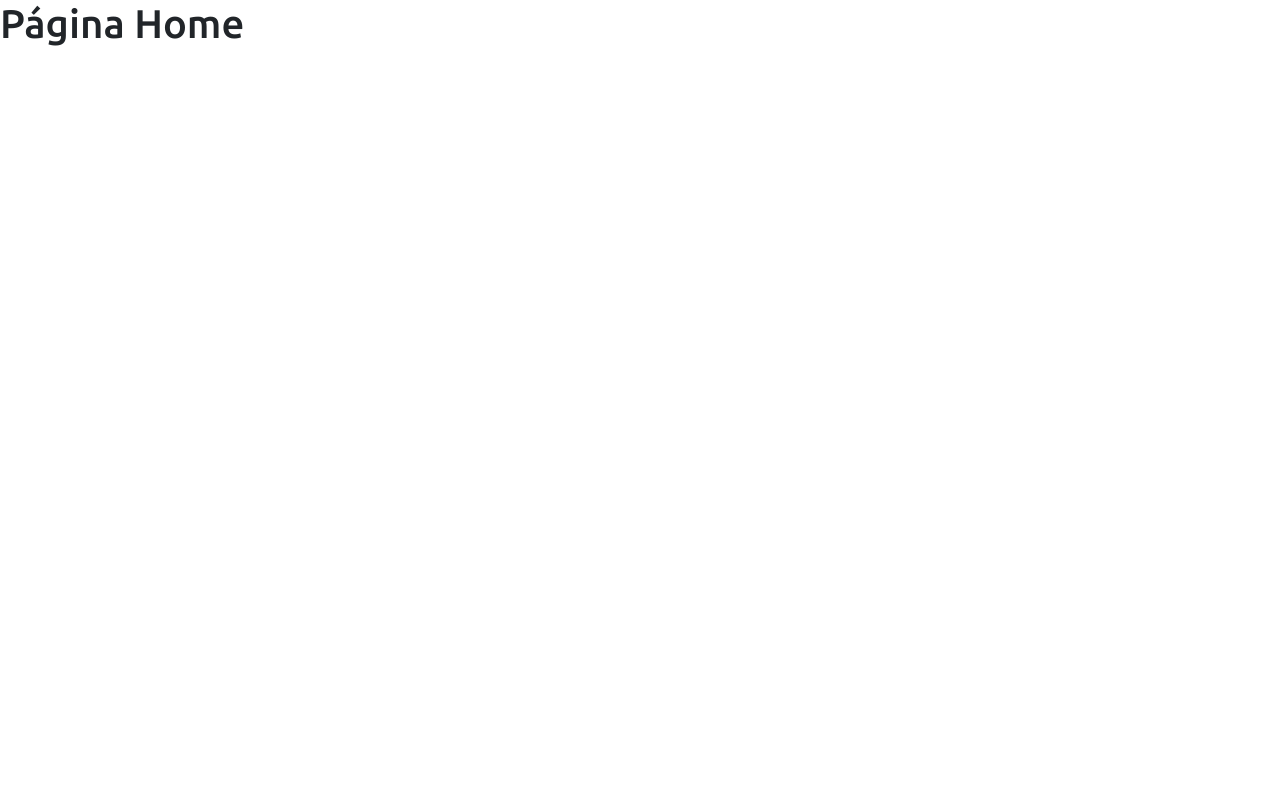
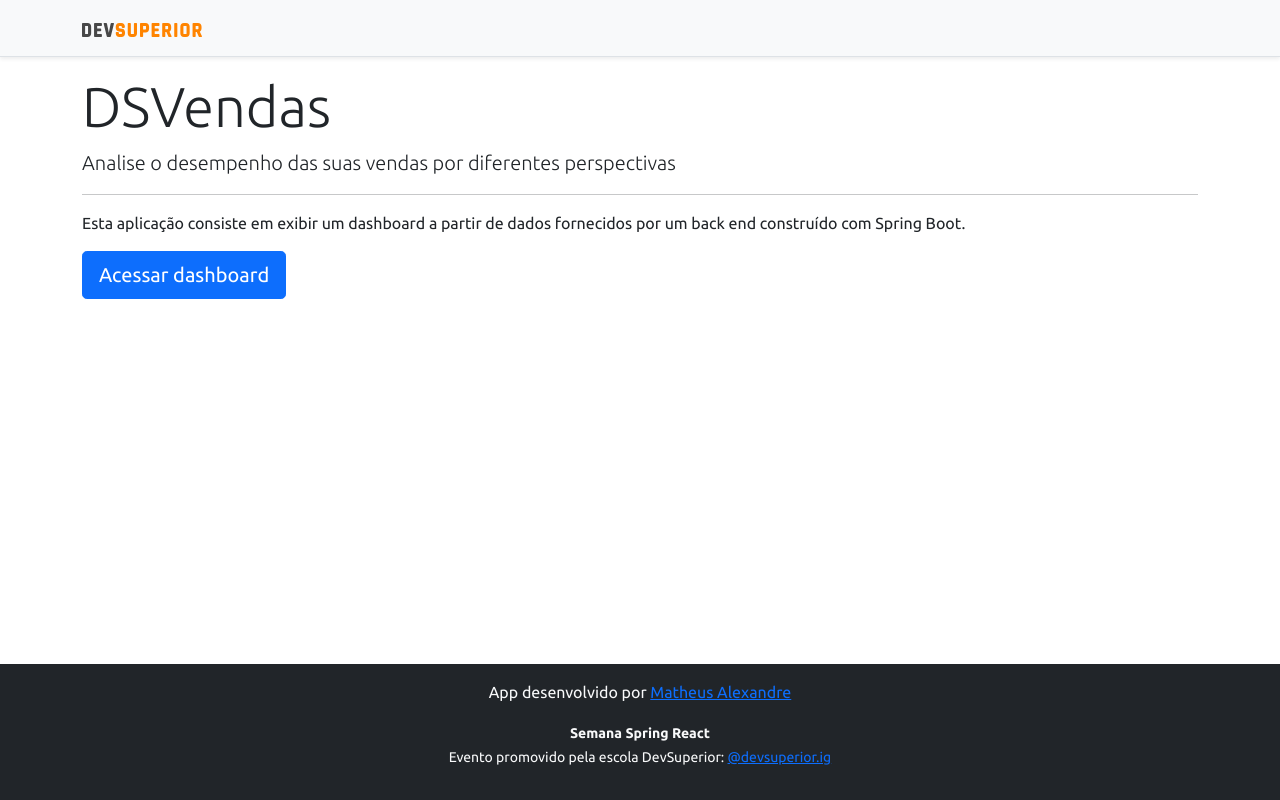
Before and after one commit to matheus8352/projeto-sds, a React (Create React App) app in the folder frontend/: page / in a window 1280 px wide. Built offline with nearby package versions, Linux system fonts and the light colour scheme.

Commit message:
Home, navigation

```diff
--- a/frontend/src/components/NavBar/index.tsx
+++ b/frontend/src/components/NavBar/index.tsx
@@ -1,15 +1,18 @@
-import ImgDsDark from '../../assets/img/ds-dark.svg';
+import { Link } from "react-router-dom";
+import ImgDsDark from "../../assets/img/ds-dark.svg";
 
 function NavBar() {
   return (
     <div className="d-flex flex-column flex-md-row align-items-center p-3 px-md-4 mb-3 bg-light border-bottom shadow-sm">
       <div className="container">
         <nav className="my-2 my-md-0 mr-md-3">
-          <img src={ImgDsDark} alt="DevSuperior" width="120" />
+          <Link to="/">
+            <img src={ImgDsDark} alt="DevSuperior" width="120" />
+          </Link>
         </nav>
       </div>
     </div>
   );
-};
+}
 
 export default NavBar;
--- a/frontend/src/pages/Home/index.tsx
+++ b/frontend/src/pages/Home/index.tsx
@@ -1,9 +1,30 @@
+import { Link } from "react-router-dom";
+import Footer from "../../components/Footer";
+import NavBar from "../../components/NavBar";
+
 function Home() {
   return (
-      <div>
-          <h1>Página Home</h1>
+    <>
+      <NavBar />
+      <div className="container">
+        <div className="jumbotron">
+          <h1 className="display-4">DSVendas</h1>
+          <p className="lead">
+            Analise o desempenho das suas vendas por diferentes perspectivas
+          </p>
+          <hr />
+          <p>
+            Esta aplicação consiste em exibir um dashboard a partir de dados
+            fornecidos por um back end construído com Spring Boot.
+          </p>
+          <Link className="btn btn-primary btn-lg" to="/dashboard">
+            Acessar dashboard
+          </Link>
+        </div>
       </div>
+      <Footer />
+    </>
   );
-};
+}
 
 export default Home;
```
